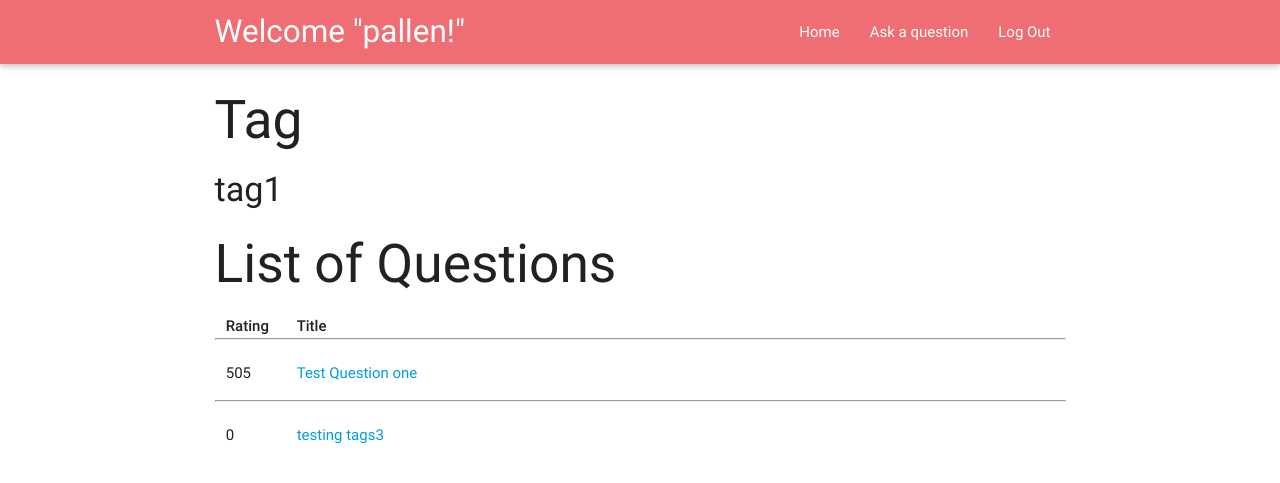
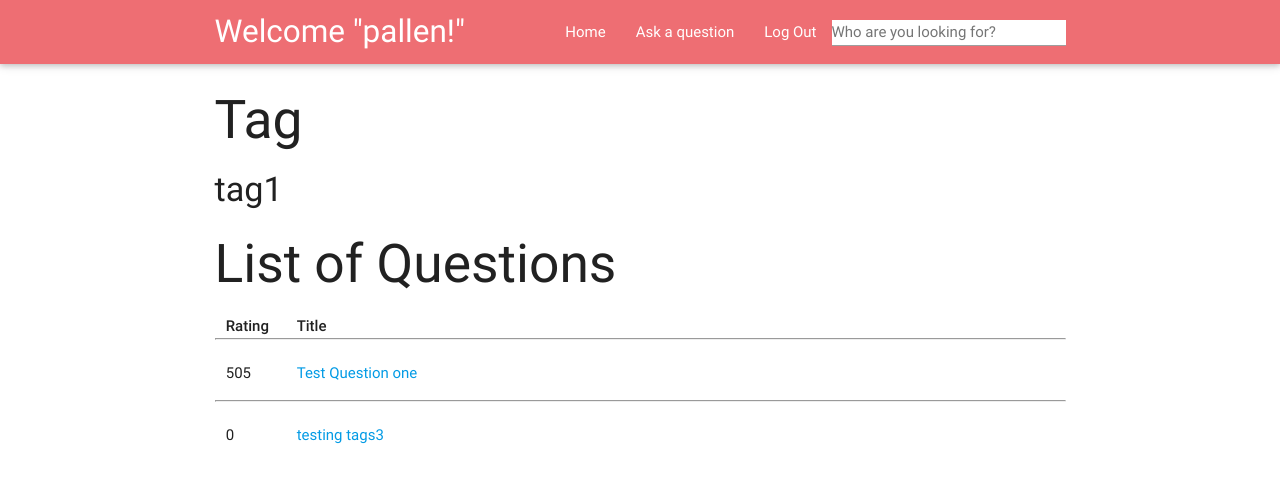
Before and after one commit to codebycorey/QuestionAnswerClone, a PHP site: page /displayTag.php?tag_id=1 in a window 1280 px wide. Shown: the top 483 px of the page. Run offline with PHP 8.4, Linux system fonts and the light colour scheme; a user stored in the database is signed in; data comes from the database, SQL or seed files in the repository; some libraries are stand-ins or nearby versions.

Commit message:
Search Bar added to all display webpages

```diff
--- a/askQuestion.php
+++ b/askQuestion.php
@@ -72,6 +72,9 @@ if($_POST && !empty($_POST['title']) && !empty($_POST['description'])) {
   <nav class="lighten-1" role="navigation">
     <div class="container">
       <div class="nav-wrapper"><a id="logo-container" href="<?php echo 'displayUser.php?user_id=' . $_SESSION['user_key'] ?>" class="brand-logo">Welcome "<?php echo $_SESSION['user_id'];?>!"</a>
+        <form class="right" id="searchform" method="post">
+            <input type="text" name="search_query" id="search_query" size="24" placeholder="Who are you looking for?"/>
+        </form>
         <ul class="right">
           <li><a href="login.php?status=loggedout">Log Out</a></li>
         </ul>
@@ -91,6 +94,7 @@ if($_POST && !empty($_POST['title']) && !empty($_POST['description'])) {
   </nav>
 
   <div class="container">
+  <div id="display_results"></div>
       <form method="post">
         <div>
           <input type="text" name="title" value="" id="title" placeholder="Title">
--- a/displayQuestion.php
+++ b/displayQuestion.php
@@ -164,6 +164,9 @@ if($_POST && isset($_POST['subedit']) &&!empty($_POST['editbody'])) {
   <nav class="lighten-1" role="navigation">
     <div class="container">
       <div class="nav-wrapper"><a id="logo-container" href="<?php echo 'displayUser.php?user_id=' . $_SESSION['user_key'] ?>" class="brand-logo">Welcome "<?php echo $_SESSION['user_id'];?>!"</a>
+        <form class="right" id="searchform" method="post">
+            <input type="text" name="search_query" id="search_query" size="24" placeholder="Who are you looking for?"/>
+        </form>
         <ul class="right">
           <li><a href="login.php?status=loggedout">Log Out</a></li>
         </ul>
@@ -183,6 +186,7 @@ if($_POST && isset($_POST['subedit']) &&!empty($_POST['editbody'])) {
   </nav>
 
     <div class="container">
+    <div id="display_results"></div>
     <h3>Question</h3>
       <?php while($row = mysqli_fetch_array($query)): ?>
         <?php $answerid = $row['correctanswer'];
--- a/displayTag.php
+++ b/displayTag.php
@@ -29,17 +29,21 @@ $tagquery = mysqli_query($link, "
   <meta charset="UTF-8">
   <title>QuestionAnswer</title>
     <!-- Compiled and minified CSS -->
-  <link rel="stylesheet" href="https://cdnjs.cloudflare.com/ajax/libs/materialize/0.95.3/css/materialize.min.css">
+  <link rel="stylesheet" href="css/materialize.css">
+  <link rel="stylesheet" href="css/style.css">
   <script src="http://ajax.googleapis.com/ajax/libs/jquery/1.10.2/jquery.min.js"></script>
   <!-- Compiled and minified JavaScript -->
   <script src="https://cdnjs.cloudflare.com/ajax/libs/materialize/0.95.3/js/materialize.min.js"></script>
-
+  <script src="js/search.js"></script>
 </head>
 
 <body>
   <nav class="lighten-1" role="navigation">
     <div class="container">
       <div class="nav-wrapper"><a id="logo-container" href="#" class="brand-logo">Welcome "<?php echo $_SESSION['user_id'];?>!"</a>
+        <form class="right" id="searchform" method="post">
+            <input type="text" name="search_query" id="search_query" size="24" placeholder="Who are you looking for?"/>
+          </form>
         <ul class="right">
           <li><a href="login.php?status=loggedout">Log Out</a></li>
         </ul>
@@ -59,6 +63,7 @@ $tagquery = mysqli_query($link, "
   </nav>
 
   <div class="container row">
+  <div id="display_results"></div>
     <h2>Tag</h2>
       <h4><?php echo $tagname ?><h4>
     <h2>List of Questions</h2>
```
Also changed, not shown: displayUser.php (+7 -2 lines).
